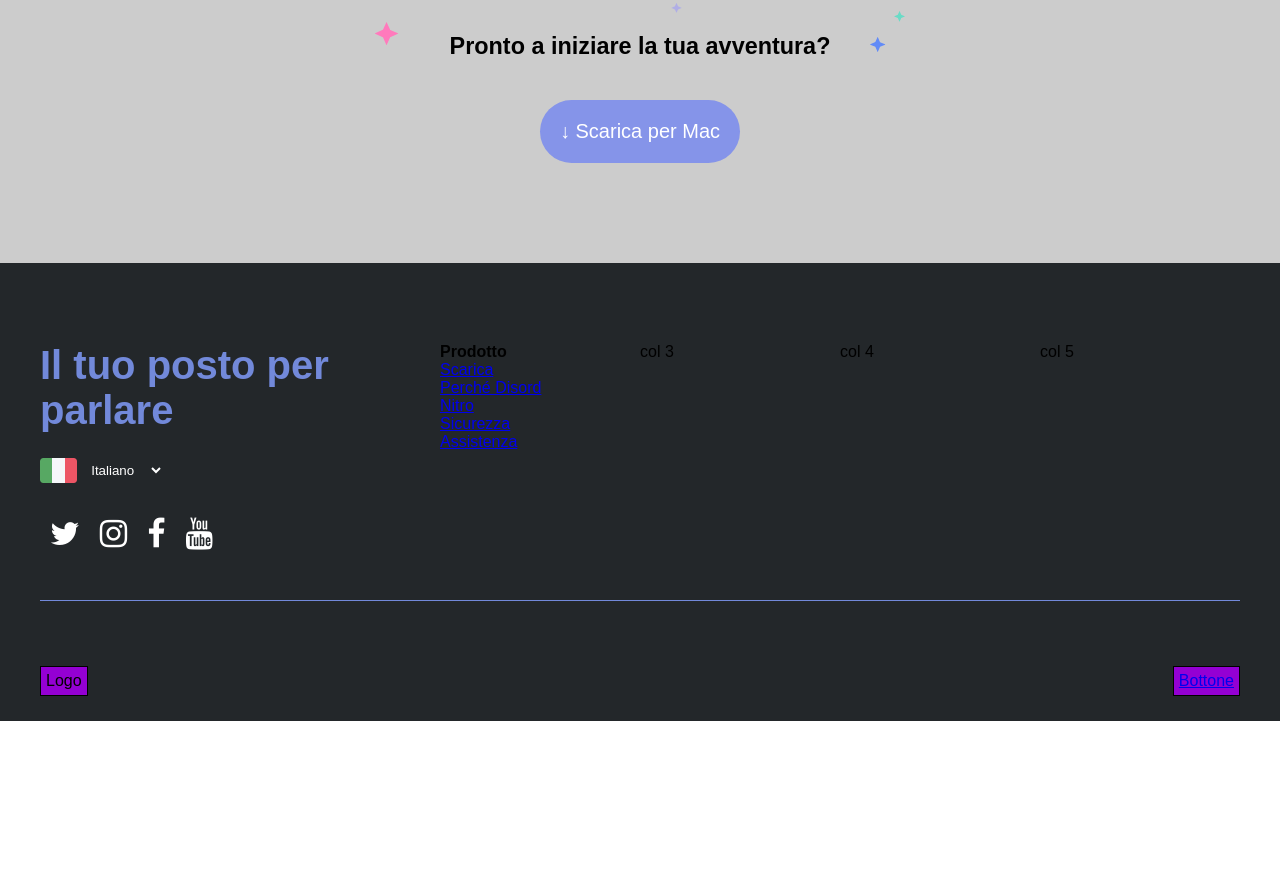
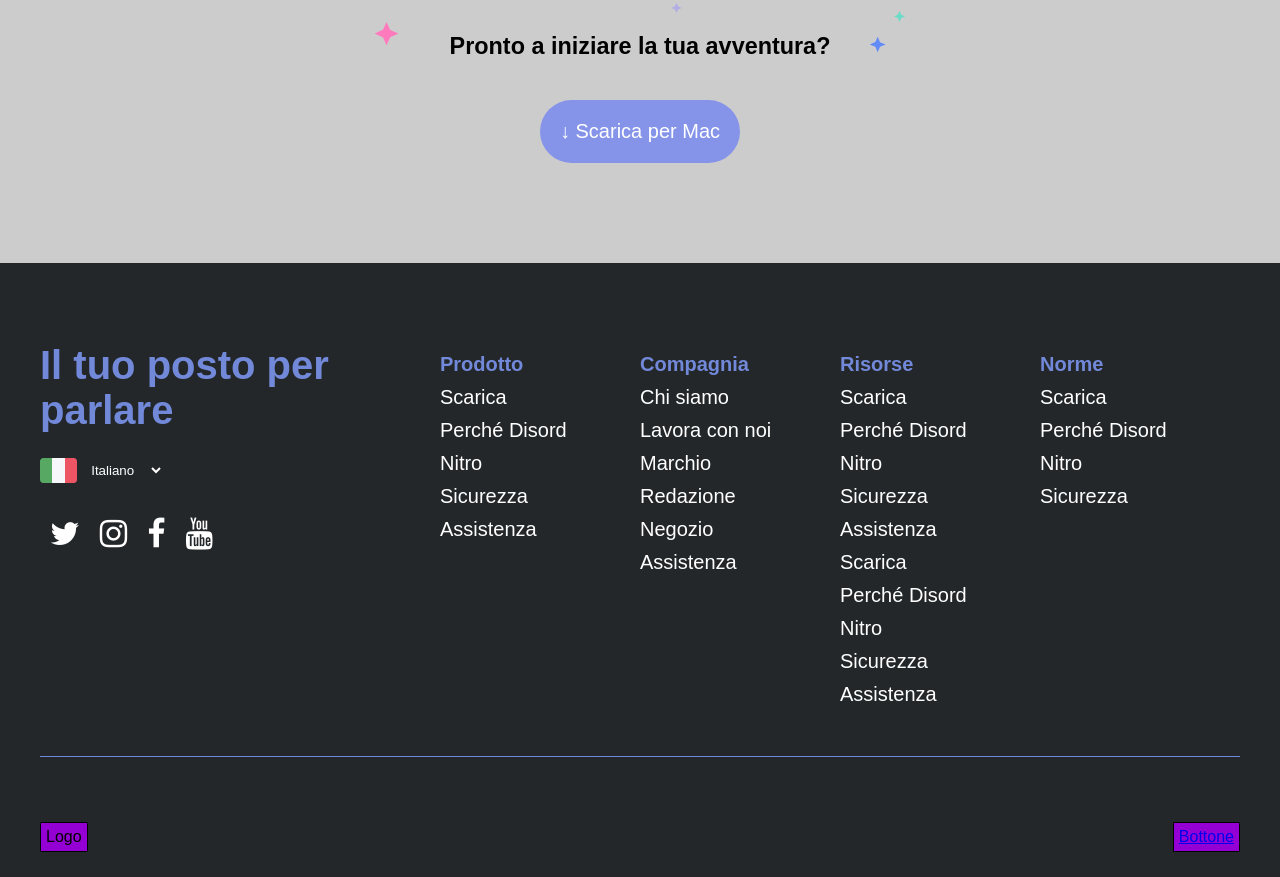
Before and after one commit to EnricoClem/htmlcss-discord, a plain HTML site: page index.html in a window 1280 px wide. Shown: the part 3920-4797 px from the top of the page. Before the commit the page ends 4641 px from the top, so only its background shows below. Drawn offline with Linux system fonts and the light colour scheme.

Commit message:
ADD - First footer secion list elements

```diff
--- a/app.css
+++ b/app.css
@@ -211,7 +211,7 @@ h2 {
     background-repeat: no-repeat;
 }
 
-/* Specifiche footer */
+/* Specifiche footer primo blocco */
 
 footer {
     background-color: #23272a;
@@ -249,6 +249,26 @@ footer h3 {
     border: 0;
     color: white;
 }
+
+.foot-list {
+    font-size: 20px;
+}
+
+.foot-list h4 {
+    color: #7289da;
+}
+
+.foot-list h4,
+.foot-list li {
+    margin: 10px 0;
+}
+
+.foot-list a {
+    text-decoration: none;
+    color: white;
+}
+
+/* Specifiche footer secondo blocco */
 
 footer .row-footer-second {
     margin-top: 40px;
--- a/index.html
+++ b/index.html
@@ -159,7 +159,7 @@
                         </div>
                     </div>
                     <!-- Colonna 2 -->
-                    <span class="col-16">
+                    <span class="col-16 foot-list">
                         <h4>Prodotto</h4>
                         <ul>
                             <li><a href="#">Scarica</a></li>
@@ -170,11 +170,43 @@
                         </ul>
                     </span>
                     <!-- Colonna 3 -->
-                    <span class="col-16">col 3</span>
+                    <span class="col-16 foot-list">
+                        <h4>Compagnia</h4>
+                        <ul>
+                            <li><a href="#">Chi siamo</a></li>
+                            <li><a href="#">Lavora con noi</a></li>
+                            <li><a href="#">Marchio</a></li>
+                            <li><a href="#">Redazione</a></li>
+                            <li><a href="#">Negozio</a></li>
+                            <li><a href="#">Assistenza</a></li>
+                        </ul>
+                    </span>
                     <!-- Colonna 4 -->
-                    <span class="col-16">col 4</span>
+                    <span class="col-16 foot-list">
+                        <h4>Risorse</h4>
+                        <ul>
+                            <li><a href="#">Scarica</a></li>
+                            <li><a href="#">Perché Disord</a></li>
+                            <li><a href="#">Nitro</a></li>
+                            <li><a href="#">Sicurezza</a></li>
+                            <li><a href="#">Assistenza</a></li>
+                            <li><a href="#">Scarica</a></li>
+                            <li><a href="#">Perché Disord</a></li>
+                            <li><a href="#">Nitro</a></li>
+                            <li><a href="#">Sicurezza</a></li>
+                            <li><a href="#">Assistenza</a></li>
+                        </ul>
+                    </span>
                     <!-- Colonna 5 -->
-                    <span class="col-16">col 5</span>
+                    <span class="col-16 foot-list">
+                        <h4>Norme</h4>
+                        <ul>
+                            <li><a href="#">Scarica</a></li>
+                            <li><a href="#">Perché Disord</a></li>
+                            <li><a href="#">Nitro</a></li>
+                            <li><a href="#">Sicurezza</a></li>
+                        </ul>
+                    </span>
                 </div>
             </section>
         </div>
```
